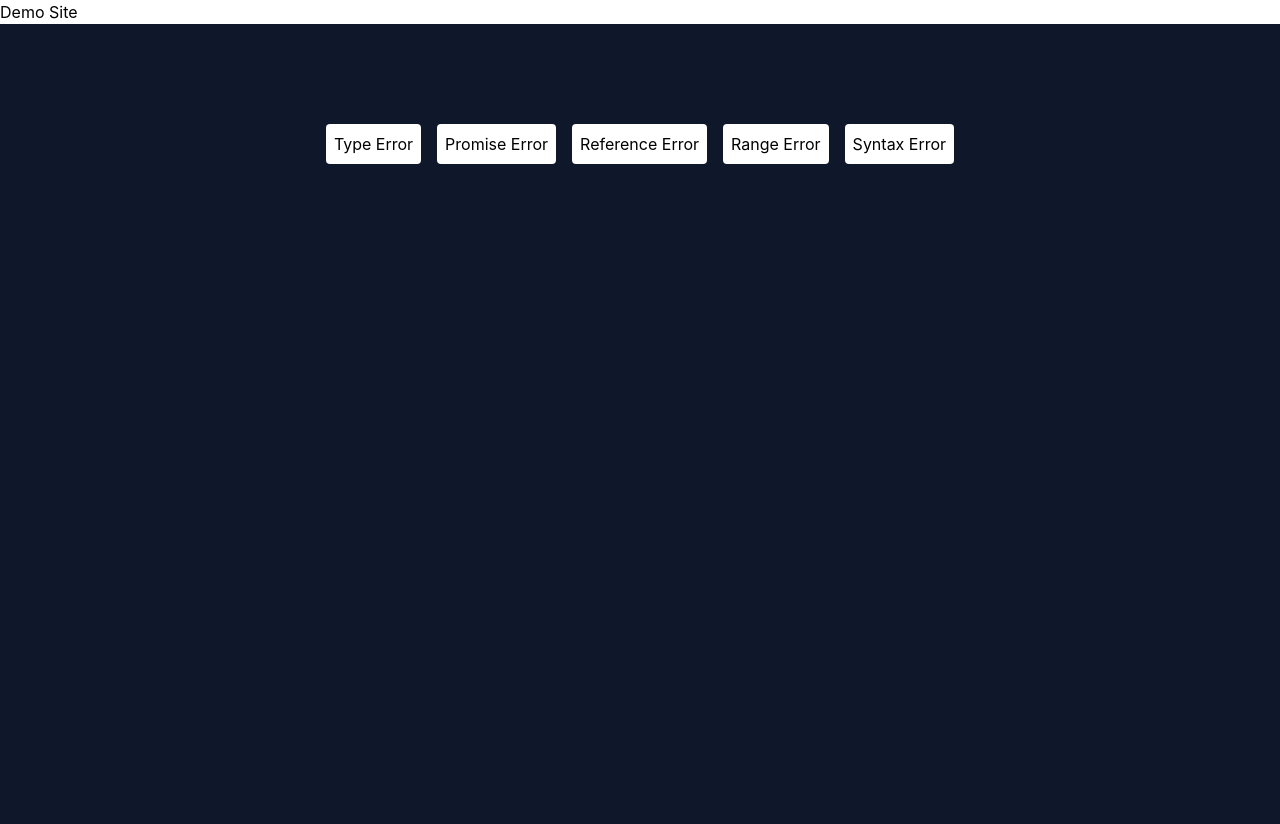
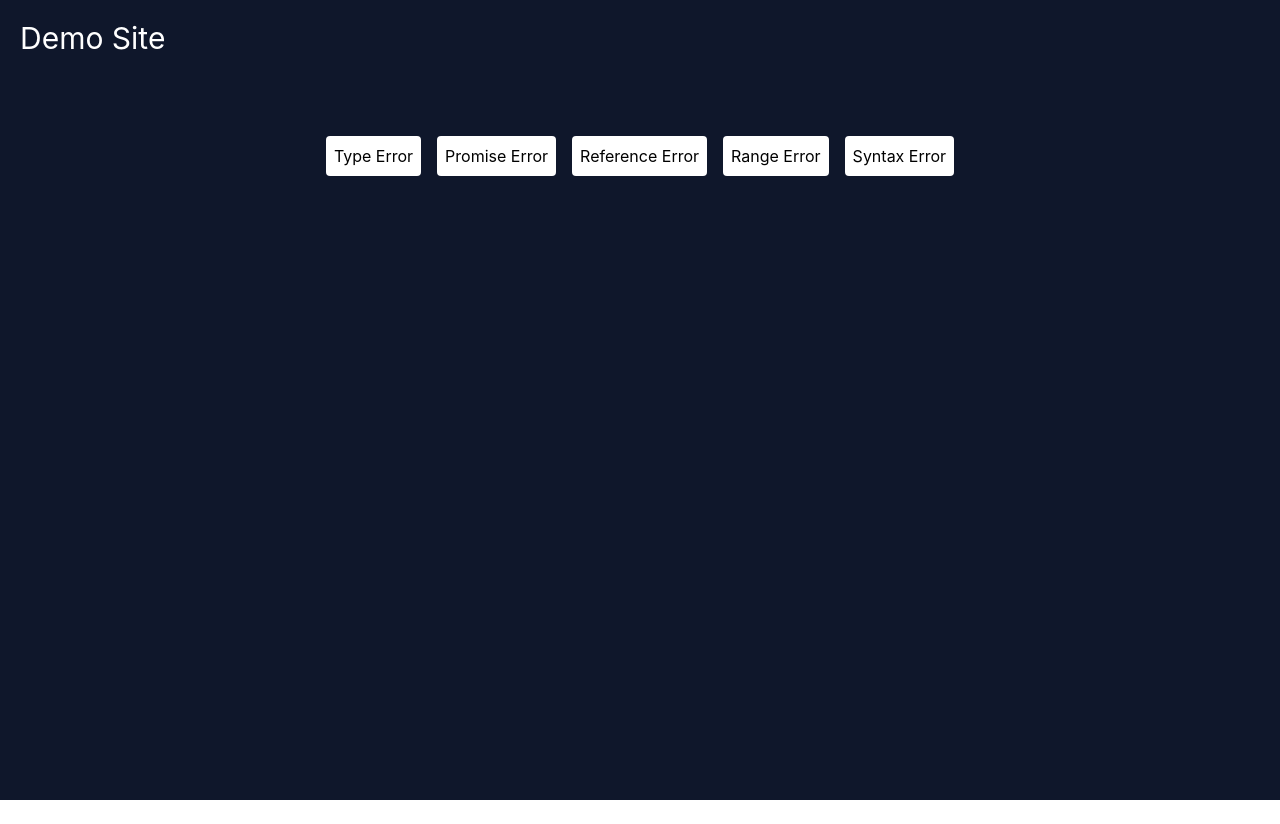
Before and after one commit to vinayak12122/demo, a React (Vite) app: page / in a window 1280 px wide. After the commit the page ends 800 px from the top, so only its background shows below. Built offline with nearby package versions, Linux system fonts and the light colour scheme.

Commit message:
First Commit

```diff
--- a/index.html
+++ b/index.html
@@ -7,7 +7,6 @@
     <title>demo</title>
   </head>
   <body>
-    <p>Demo Site</p>
     <div id="root"></div>
    <script
    type="module"
--- a/src/App.jsx
+++ b/src/App.jsx
@@ -27,6 +27,7 @@ const App = () => {
 
   return (
     <div className='w-screen bg-slate-900 h-screen p-5'>
+      <p className='text-white text-3xl'>Demo Site</p>
       <div className='gap-4 lg:flex w-full justify-center items-center pt-20 grid grid-cols-2' >
         <button
           className='bg-white p-2 text-black rounded hover:bg-white/80'
```
